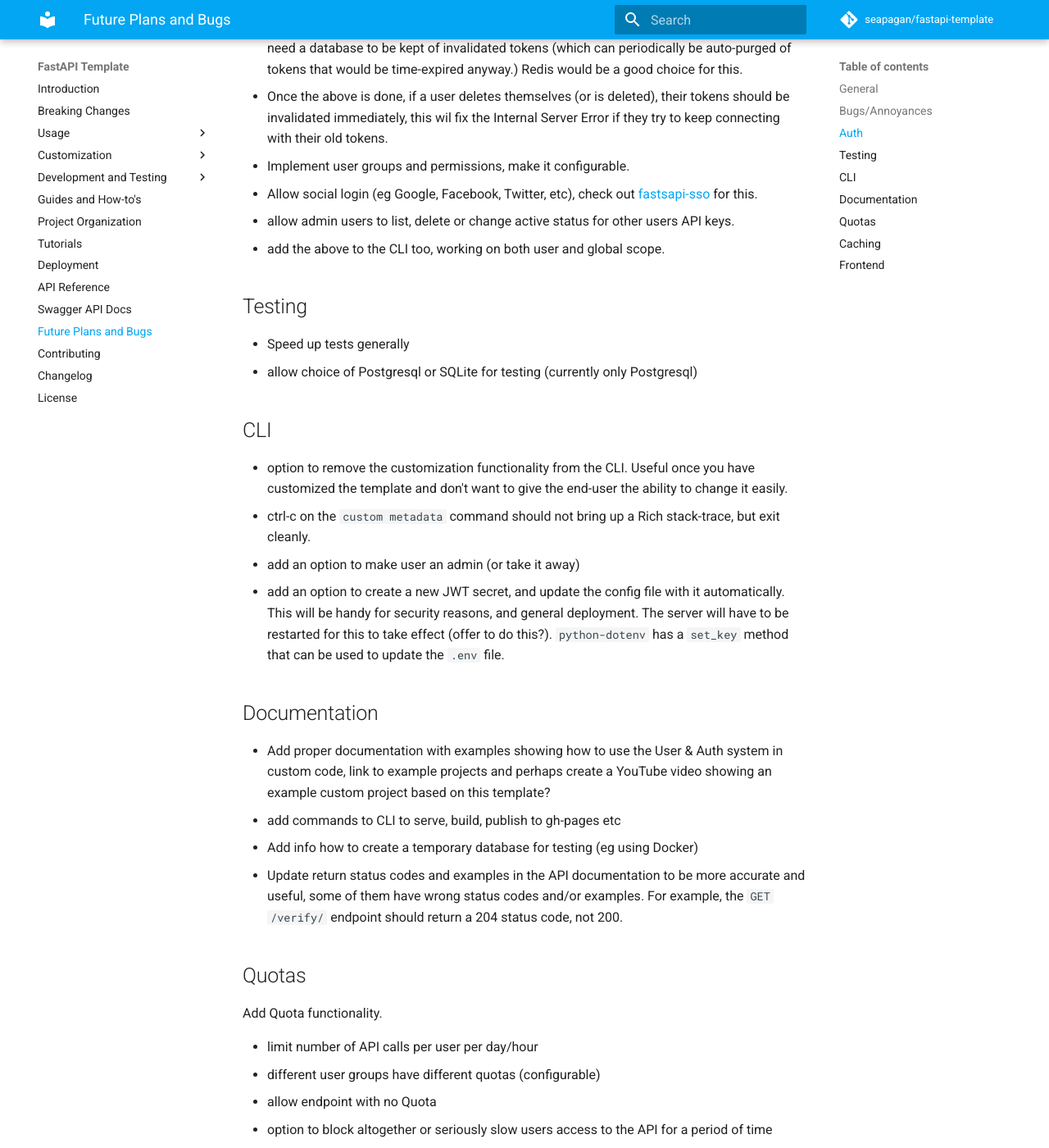
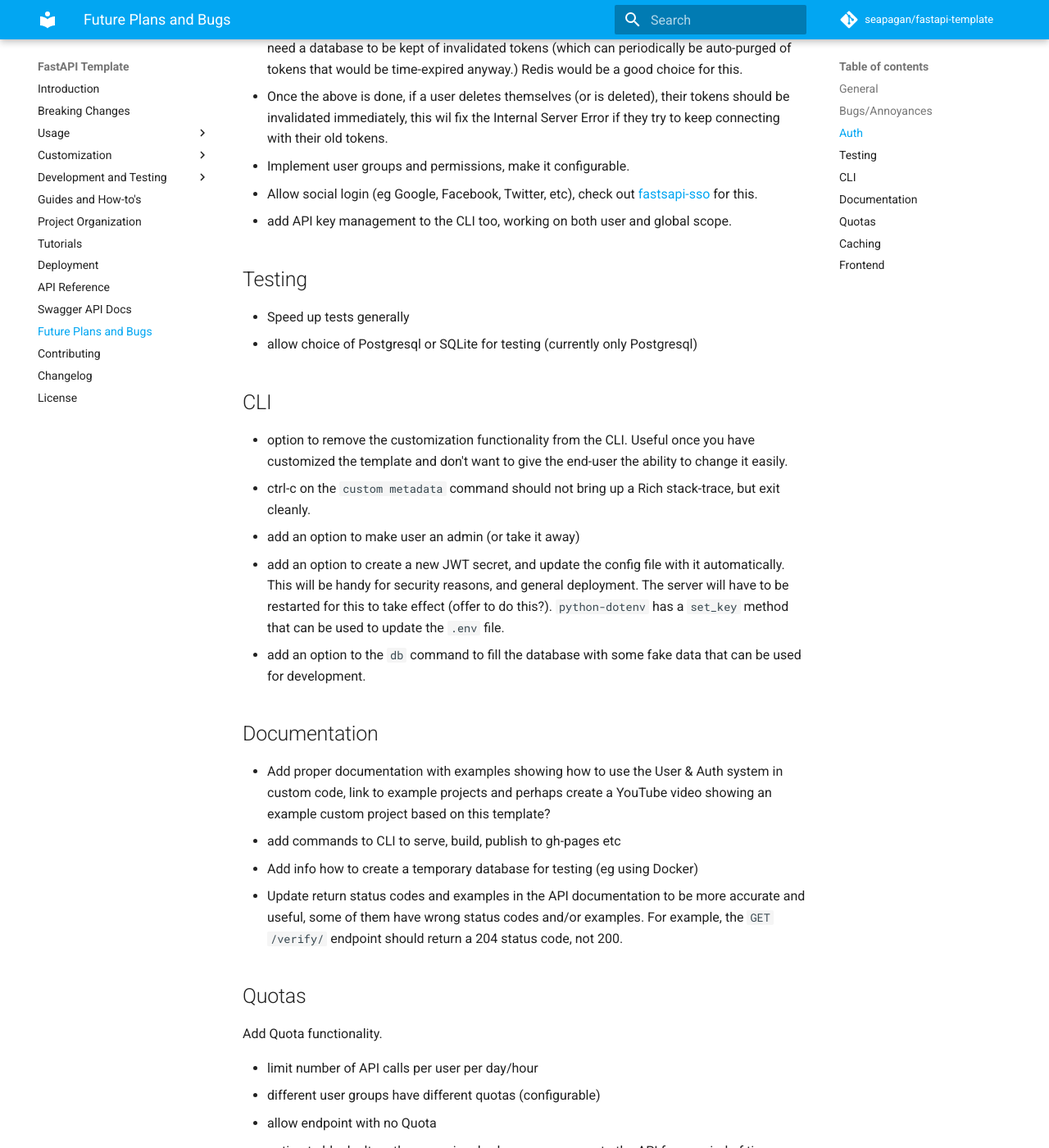
Before and after one commit to seapagan/fastapi-template, an MkDocs documentation site: the page built from docs/future.md, in a window 1280 px wide and 1400 px high, scrolled down 1424 px. Shown: the whole window at 82% size. Built offline with MkDocs 1.6.1 and Material for MkDocs 9.7.7, drawn with Linux system fonts in a browser that asks for light colours; comment, search, counter and statistics services are not loaded.

Commit message:
update TODO and CHANGELOG
Signed-off-by: Grant Ramsay <seapagan@gmail.com>

```diff
--- a/TODO.md
+++ b/TODO.md
@@ -59,9 +59,7 @@
 - Implement user groups and permissions, make it configurable.
 - Allow social login (eg Google, Facebook, Twitter, etc), check out
   [fastsapi-sso](https://github.com/tomasvotava/fastapi-sso) for this.
-- allow admin users to list, delete or change active status for other users API
-  keys.
-- add the above to the CLI too, working on both user and global scope.
+- add API key management to the CLI too, working on both user and global scope.
 
 ## Testing
 
@@ -81,6 +79,8 @@
   deployment. The server will have to be restarted for this to take effect
   (offer to do this?). `python-dotenv` has a `set_key` method that can be used
   to update the `.env` file.
+- add an option to the `db` command to fill the database with some fake data
+  that can be used for development.
 
 ## Documentation
 
```
Also changed, not shown: CHANGELOG.md (+4 -0 lines).
